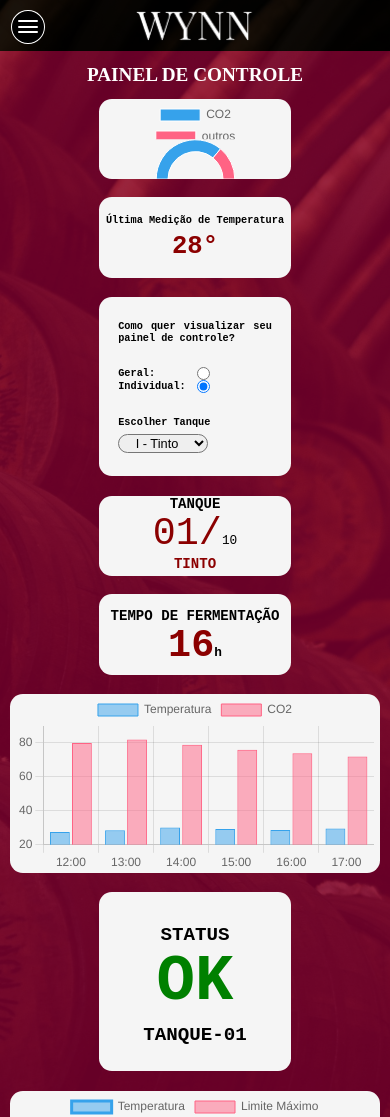
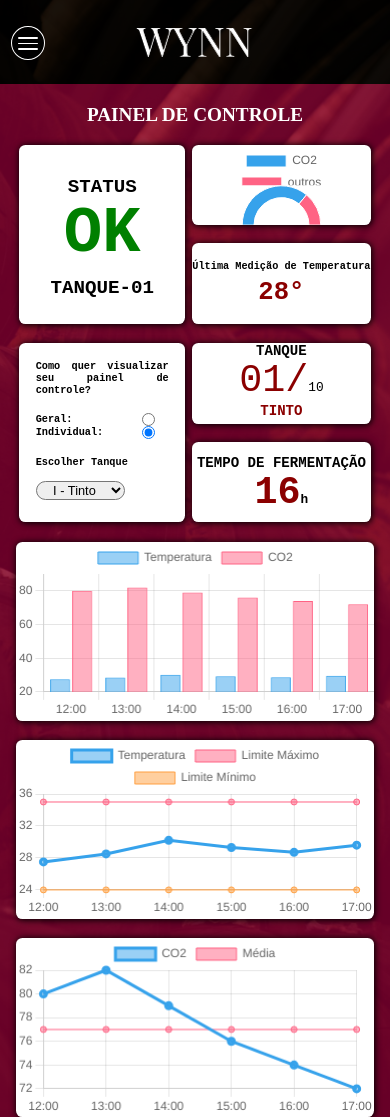
Before and after one commit to GabrielSousaSPTech/Sprint2-Wynn, a plain HTML site: page Site/estático/dashboard.html in a window 390 px wide. Shown: the top 1117 px of the page. Drawn offline with nearby package versions, Linux system fonts and the light colour scheme; a web font is replaced by a local one.

Commit message:
Finalizando responsividade da Dashboard.

```diff
--- a/Site/estático/assets/styles/style.css
+++ b/Site/estático/assets/styles/style.css
@@ -672,6 +672,7 @@ footer li {
         width: 18rem;
         font-size: 2.5rem;
     }
+
 }
 
 @media (max-width:600px) {
@@ -737,10 +738,10 @@ footer li {
 
 .hanburger-menu {
     position: absolute;
-    top: 0;
+    top: 2vh;
     left: -25rem;
     width: 32rem;
-    height: 100%;
+    height: 100vh;
     z-index: 100;
     display: flex;
     flex-direction: row-reverse;
@@ -863,6 +864,7 @@ footer li {
 .item-logout img {
     width: 2rem;
 }
+
 .item-logout span {
     font-size: 2rem;
     font-weight: 600;
@@ -884,7 +886,7 @@ footer li {
 
 .header-dashboard {
     width: 100%;
-    height: 8rem;
+    height: 10vh;
     background-color: rgba(0, 0, 0, 0.9);
 }
 
@@ -895,11 +897,11 @@ footer li {
 
 .dashboard {
     width: 100%;
-    min-height: 72rem;
+    min-height: 90vh;
     background-color: rgba(128, 0, 49, 0.8);
     display: flex;
     flex-direction: column;
-    justify-content: space-evenly;
+    justify-content: flex-start;
     align-items: center;
 }
 
@@ -908,20 +910,21 @@ footer li {
     height: 10%;
     font-size: 2rem;
     font-weight: bolder;
-    margin: 2rem 0;
+    margin: 3rem 0;
 }
 
 .linha-dashboard {
     width: 95%;
     display: flex;
-    justify-content: space-evenly;
+    justify-content: center;
     align-items: center;
     flex-wrap: wrap;
 }
 
 .elemento {
-    background-color: rgb(245, 245, 245);
-    border-radius: 2rem;
+    background-color: white;
+    border-radius: 1rem;
+    box-shadow: .1rem .1rem 1rem .1rem black;
 }
 
 .elemento-duplo-caixa {
@@ -931,7 +934,7 @@ footer li {
     flex-direction: column;
     justify-content: space-between;
     align-items: center;
-    margin-bottom: 3rem;
+    margin: 0 1rem 3rem;
 }
 
 .elemento-duplo {
@@ -994,19 +997,20 @@ footer li {
     height: 28rem;
     width: 30rem;
     font-weight: bolder;
-    margin-bottom: 3rem;
+    margin: 0 1rem 3rem;
 }
 
 .elemento-largo {
     height: 28rem;
     width: 62.5rem;
-    margin-bottom: 3rem;
+    margin: 0 1rem 3rem;
 }
 
 .elemento-largo-grande {
     height: 28rem;
     width: 62.5rem;
-    margin-bottom: 3rem;
+
+    margin: 0 1rem 3rem;
 }
 
 canvas {
@@ -1051,6 +1055,117 @@ canvas {
     color: green;
 }
 
+/* Responsividade */
+@media (max-width: 1689px) {
+    .elemento-largo-grande {
+        height: 44rem;
+        width: 95rem;
+    }
+
+}
+
+@media (max-width: 1015px) {
+    .elemento-largo-grande {
+        height: 28rem;
+        width: 62.5rem;
+    }
+
+    #dashboard_alerta {
+        order: -1;
+    }
+
+}
+
+@media (max-width: 538px) {
+    .elemento-estreito {
+        height: 26rem;
+        width: 27rem;
+        font-size: 5rem;
+    }
+
+    .elemento-duplo-caixa {
+        height: 26rem;
+        width: 27rem;
+    }
+
+    .caixa-input-radio {
+        width: 90%;
+    }
+
+}
+
+@media (max-width: 500px) {
+    .elemento-estreito {
+        height: 28rem;
+        width: 29rem;
+        font-size: 5rem;
+    }
+
+    .elemento-duplo-caixa {
+        height: 28rem;
+        width: 30rem;
+    }
+
+}
+
+@media (max-width: 430px) {
+
+    .elemento-estreito {
+        height: 28rem;
+        width: 28rem;
+        margin: 0 0.5rem 3rem;
+    }
+
+    .elemento-duplo-caixa {
+        height: 28rem;
+        width: 30rem;
+        margin: 0 0.5rem 3rem;
+    }
+
+}
+
+
+@media (max-width: 404px) {
+
+    .elemento-estreito {
+        height: 28rem;
+        width: 26rem;
+    }
+
+    .elemento-duplo-caixa {
+        height: 28rem;
+        width: 28rem;
+    }
+
+}
+
+@media (max-width: 377px) {
+
+    .elemento-estreito {
+        height: 28rem;
+        width: 25rem;
+    }
+
+    .elemento-duplo-caixa {
+        height: 28rem;
+        width: 26rem;
+    }
+
+}
+
+@media (max-width: 356px) {
+
+    .elemento-estreito {
+        height: 30rem;
+        width: 24rem;
+    }
+
+    .elemento-duplo-caixa {
+        height: 30rem;
+        width: 24rem;
+    }
+
+}
 
 
 /* Fim da Dashboard */
--- a/Site/estático/dashboard.html
+++ b/Site/estático/dashboard.html
@@ -53,7 +53,7 @@
                             <canvas id="grafico4" class="center"></canvas>
                         </div>
                         <div class="elemento-duplo elemento center formatacao">
-                            <p>Última Medição de Temperatura</p>
+                            <p style="text-align: center;">Última Medição de Temperatura</p>
                             <h3>28°</h3>
                         </div>
                     </div>
@@ -102,7 +102,7 @@
                         <canvas id="grafico3" class="center"></canvas>
                     </div>
 
-                    <div class="elemento-estreito elemento center formatacao">
+                    <div id="dashboard_alerta" class="elemento-estreito elemento center formatacao">
                         <h2>STATUS</h2>
                         <p id="status-ok"><span>OK</span></p>
                         <h2>TANQUE-01</h2>
```
